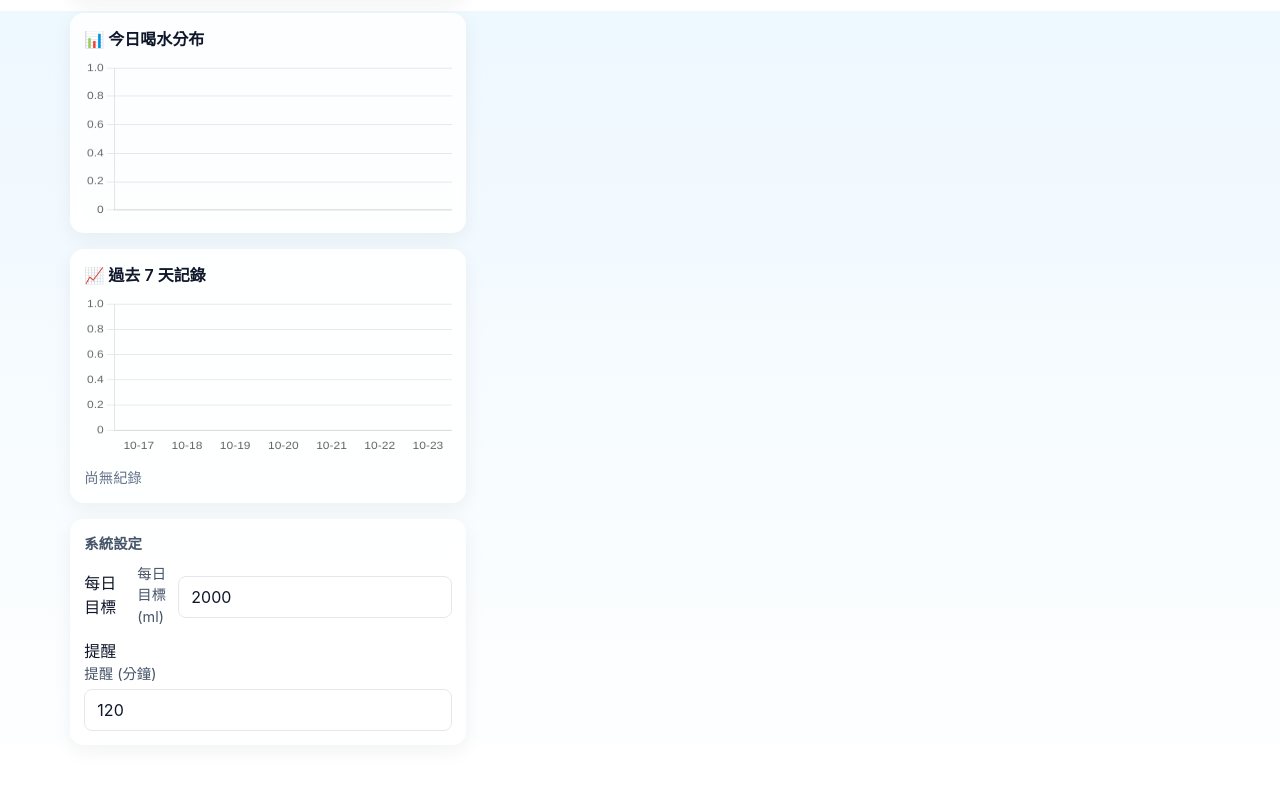
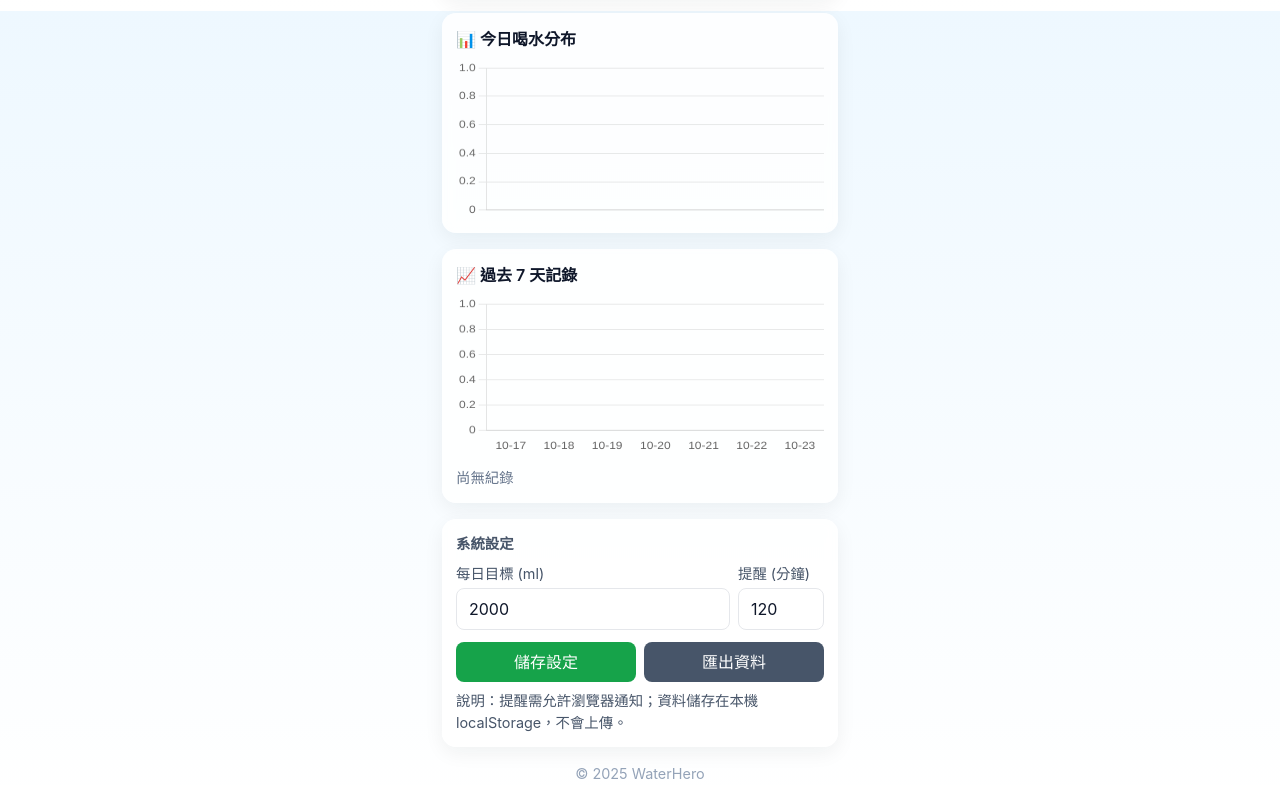
Before and after one commit to awabd9/Baby_Water, a plain HTML site: page index.html in a window 1280 px wide. Shown: the part 789-1574 px from the top of the page. Before the commit the page ends 1534 px from the top, so only its background shows below. Drawn offline with nearby package versions, Linux system fonts and the light colour scheme.

Commit message:
Update index.html

```diff
--- a/index.html
+++ b/index.html
@@ -136,11 +136,11 @@
       <section class="glass">
         <h3 class="small font-semibold mb-2">系統設定</h3>
         <div class="flex items-center gap-2 mb-3">
-          <div style="width:120px">每日目標</div>
+          <div class="flex-1">
             <div class="small">每日目標 (ml)</div>
             <input id="goalInput" type="number" min="100" class="border rounded-lg px-3 py-2 mt-1" value="2000">
           </div>
-         <div class="flex-1">提醒</div>
+         <div class="flex-1">
             <div class="small">提醒 (分鐘)</div>
             <input id="reminderMinutes" type="number" min="10" class="border rounded-lg px-3 py-2 mt-1 w-full" value="120">
           </div>
```
